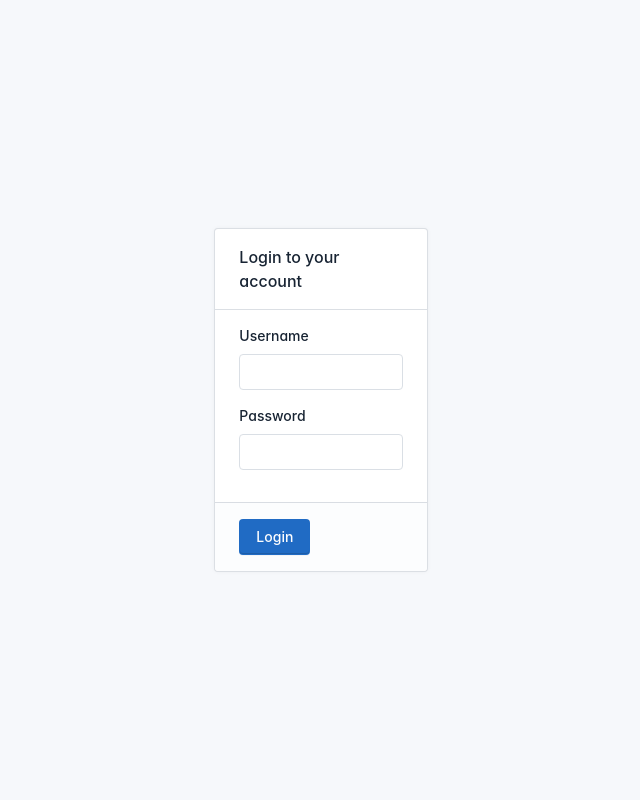
After one commit to omerbustun/do-control, a Django app: page /login/ in a window 1280 px wide. The commit adds this page. Shown: the whole page, without its empty margins (319-959 px from the left). Run offline with Django 4.2, Linux system fonts and the light colour scheme; some libraries are stand-ins or nearby versions; some web fonts are replaced.

Commit message:
Implement user authentication and UI enhancements
- Added user authentication with Django's built-in authentication views.
- Designed a custom login page in line with Tabler's design.
- Integrated notifications system with Django's notifications framework.
- Made UI improvements including centered login form and message display.
- Added logout functionality with a custom redirection and notification.

```diff
--- a/accounts/urls.py
+++ b/accounts/urls.py
@@ -1,6 +1,13 @@
 from django.urls import path
 from . import views
+from django.contrib.auth import views as auth_views
+
+app_name = 'accounts'
 
 urlpatterns = [
-    path('', views.base_view, name='home'),
+    path('', views.home_view, name='home'),
+    path('base/', views.base_view, name='base'),
+    path('login/', auth_views.LoginView.as_view(), name='login'),
+    path('logout/', views.CustomLogoutView.as_view(next_page='accounts:login'), name='logout'),
+    path('profile/', views.profile_view, name='profile'),
 ]
--- a/config/settings.py
+++ b/config/settings.py
@@ -42,6 +42,7 @@ INSTALLED_APPS = [
     'accounts',
     'do_api',
     'config',
+    'notifications',
 ]
 
 MIDDLEWARE = [
@@ -130,3 +131,7 @@ DEFAULT_AUTO_FIELD = 'django.db.models.BigAutoField'
 STATICFILES_DIRS = [
     os.path.join(BASE_DIR, "static"),
 ]
+
+LOGIN_URL = 'accounts:login'
+
+LOGIN_REDIRECT_URL = 'accounts:home'
--- a/config/urls.py
+++ b/config/urls.py
@@ -21,5 +21,5 @@ from . import views
 urlpatterns = [
     path('admin/', admin.site.urls),
     path('config/', views.config_view, name='config_view'),
-    path('', include('accounts.urls')),
+    path('', include('accounts.urls', namespace='accounts')),
 ]
--- /dev/null
+++ b/templates/registration/auth_base.html
@@ -0,0 +1,47 @@
+{% load static %}
+
+<!DOCTYPE html>
+<!--
+* Tabler - Premium and Open Source dashboard template with responsive and high quality UI.
+* @version 1.0.0-beta19
+* @link https://tabler.io
+* Copyright 2018-2023 The Tabler Authors
+* Copyright 2018-2023 codecalm.net Paweł Kuna
+* Licensed under MIT (https://github.com/tabler/tabler/blob/master/LICENSE)
+ -->
+<html lang="en">
+  <head>
+    <meta charset="utf-8" />
+    <meta name="viewport" content="width=device-width, initial-scale=1, viewport-fit=cover" />
+    <meta http-equiv="X-UA-Compatible" content="ie=edge" />
+    <title>
+      {% block title %}
+        Authentication
+      {% endblock %}
+    </title>
+    <!-- CSS files -->
+    <link href="{% static 'css/tabler.min.css' %}" rel="stylesheet" />
+
+    <style>
+      @import url('https://rsms.me/inter/inter.css');
+      :root {
+        --tblr-font-sans-serif: 'Inter Var', -apple-system, BlinkMacSystemFont, San Francisco, Segoe UI, Roboto, Helvetica Neue, sans-serif;
+      }
+      body {
+        font-feature-settings: 'cv03', 'cv04', 'cv11';
+      }
+    </style>
+  </head>
+  <body>
+    <script src="{% static 'js/tabler.min.js' %}"></script>
+
+    <div class="page">
+      {% block body %}
+
+      {% endblock %}
+    </div>
+
+    <!-- Tabler Core -->
+    <script src="{% static 'js/tabler.min.js' %}"></script>
+  </body>
+</html>
--- /dev/null
+++ b/templates/registration/login.html
@@ -0,0 +1,42 @@
+{% extends 'registration/auth_base.html' %}
+
+{% block body %}
+<div class="page-wrapper d-flex justify-content-center align-items-center vh-100">
+
+  <div class="col-md-2">
+    <!-- Display Messages -->
+    {% if messages %}
+    <div class="messages mt-3 w-100">
+      {% for message in messages %}
+      <div class="alert alert-{{ message.tags }} alert-dismissible" role="alert">
+        <button type="button" class="btn-close" data-bs-dismiss="alert" aria-label="Close"></button>
+        {{ message }}
+      </div>
+      {% endfor %}
+    </div>
+    {% endif %}
+    <form method="post">
+      {% csrf_token %}
+      <div class="card">
+        <div class="card-header">
+          <h3 class="card-title">Login to your account</h3>
+        </div>
+        <div class="card-body">
+          <div class="mb-3">
+            <label class="form-label">Username</label>
+            <input type="text" name="username" class="form-control" required>
+          </div>
+          <div class="mb-3">
+            <label class="form-label">Password</label>
+            <input type="password" name="password" class="form-control" required>
+          </div>
+        </div>
+        <div class="card-footer">
+          <button type="submit" class="btn btn-primary">Login</button>
+        </div>
+      </div>
+    </form>
+  </div>
+
+</div>
+{% endblock %}
```
Also changed, not shown: accounts/views.py (+15 -0 lines), templates/dashboard.html (added, +14 -0 lines), templates/navbar.html (+64 -31 lines), templates/profile.html (added, +14 -0 lines), accounts/migrations/0001_initial.py (added).
